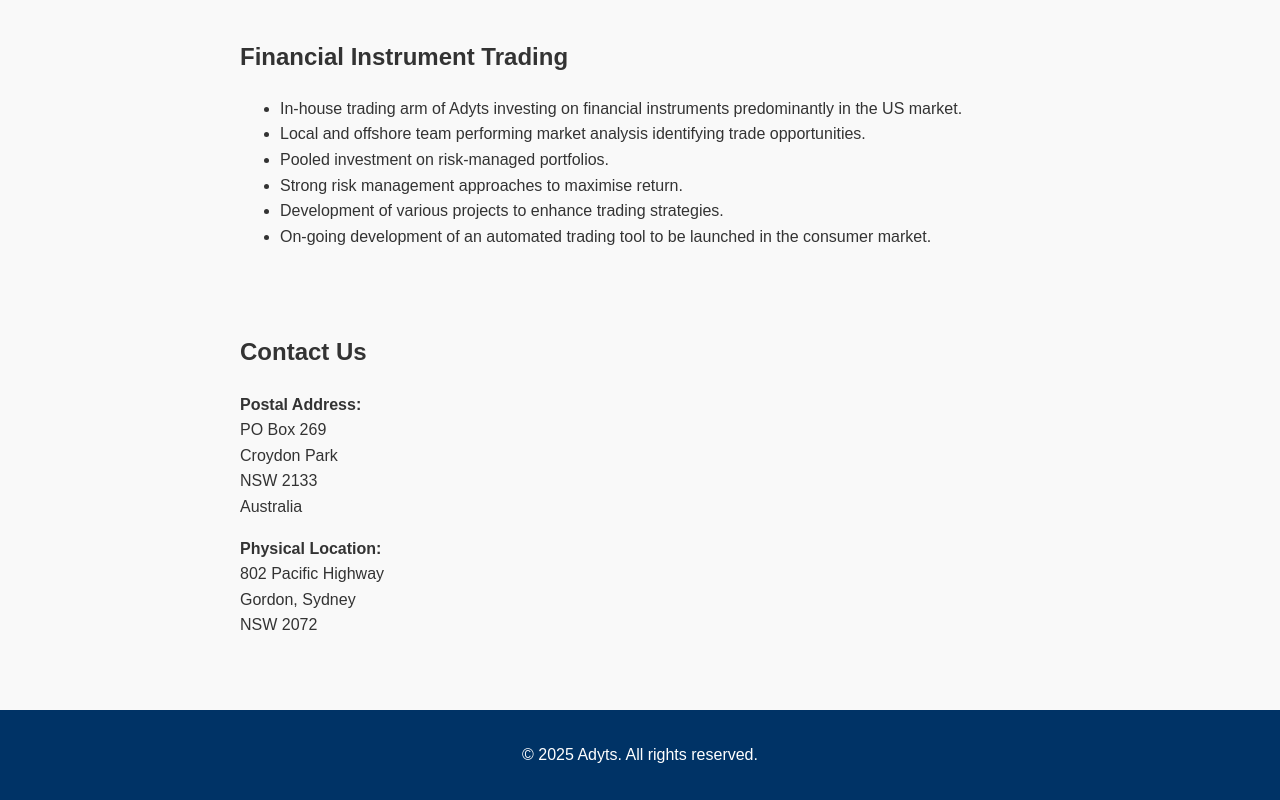
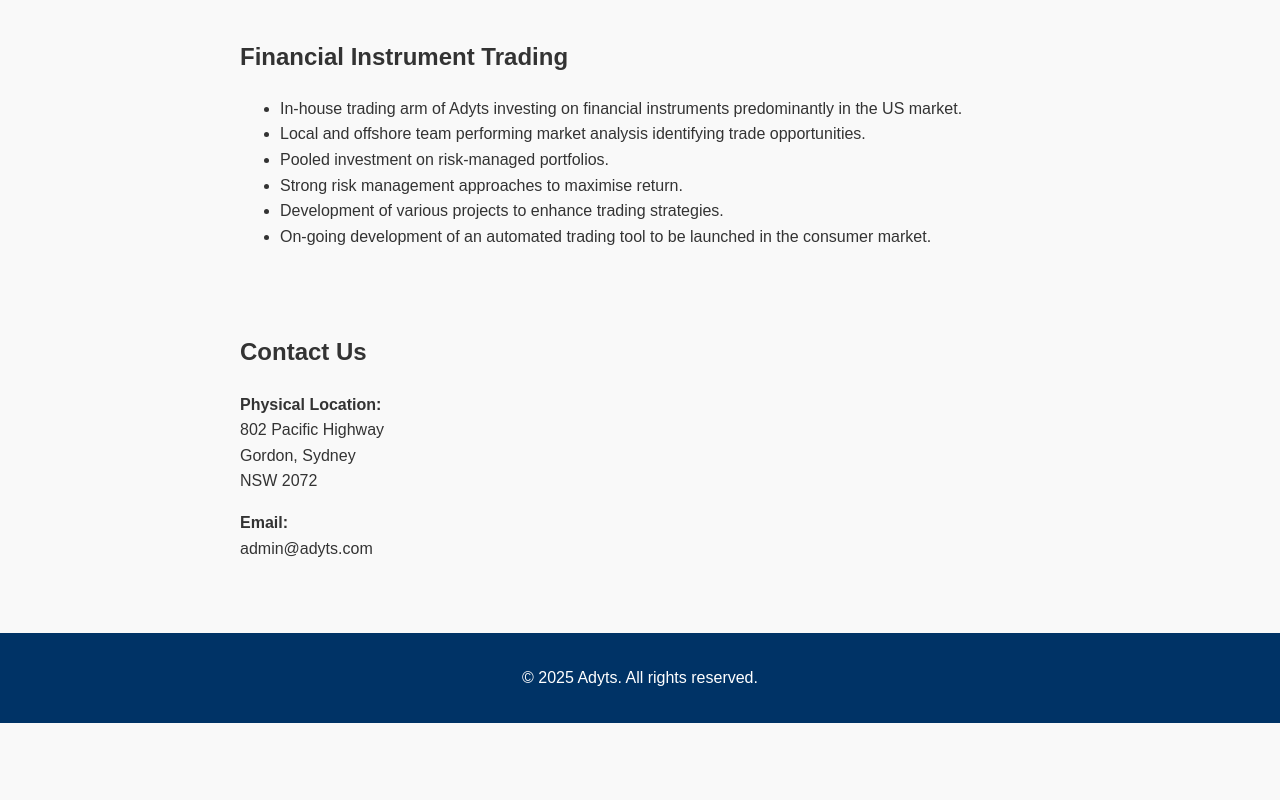
Before and after one commit to adyts-global/adyts.github.io, a plain HTML site: page index.html in a window 1280 px wide. Shown: the part 1060-1860 px from the top of the page. After the commit the page ends 1783 px from the top, so only its background shows below. Drawn offline with Linux system fonts and the light colour scheme.

Commit message:
Update index.html

```diff
--- a/index.html
+++ b/index.html
@@ -56,7 +56,7 @@
 <body>
   <header>
     <h1>Adyts</h1>
-    <p>Driving Innovation in ERP, Blockchain, and Automated Trading</p>
+    <p>Driving Innovation in ERP, Blockchain and Automated Trading</p>
     <nav>
       <a href="#about">About</a>
       <a href="#structure">Structure</a>
@@ -106,16 +106,12 @@
 
   <section id="contact">
     <h2>Contact Us</h2>
-    <p><strong>Postal Address:</strong><br>
-    PO Box 269<br>
-    Croydon Park<br>
-    NSW 2133<br>
-    Australia</p>
-
     <p><strong>Physical Location:</strong><br>
     802 Pacific Highway<br>
     Gordon, Sydney<br>
     NSW 2072</p>
+    <p><strong>Email:</strong><br>
+    admin@adyts.com<br>
   </section>
 
   <footer>
```
